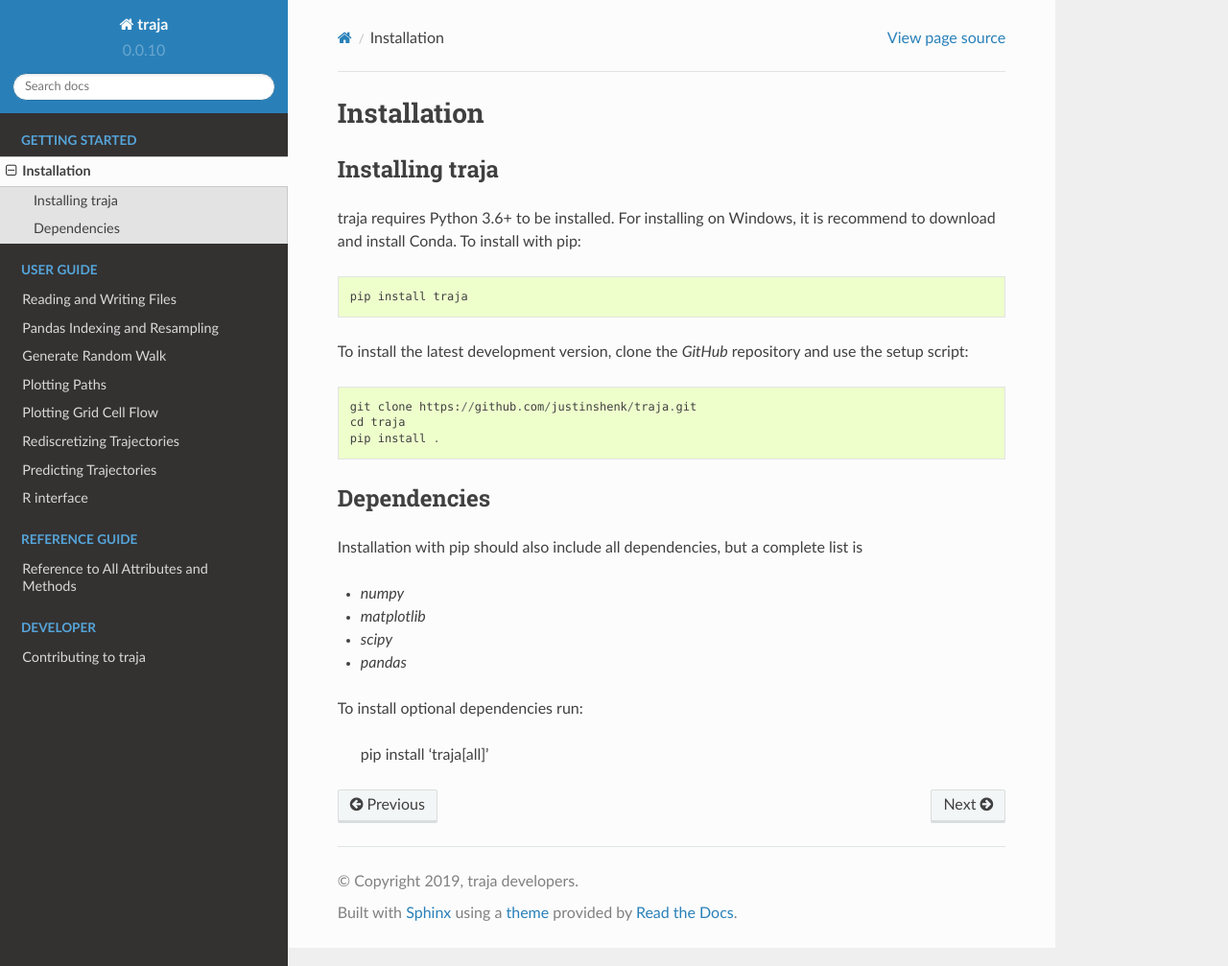
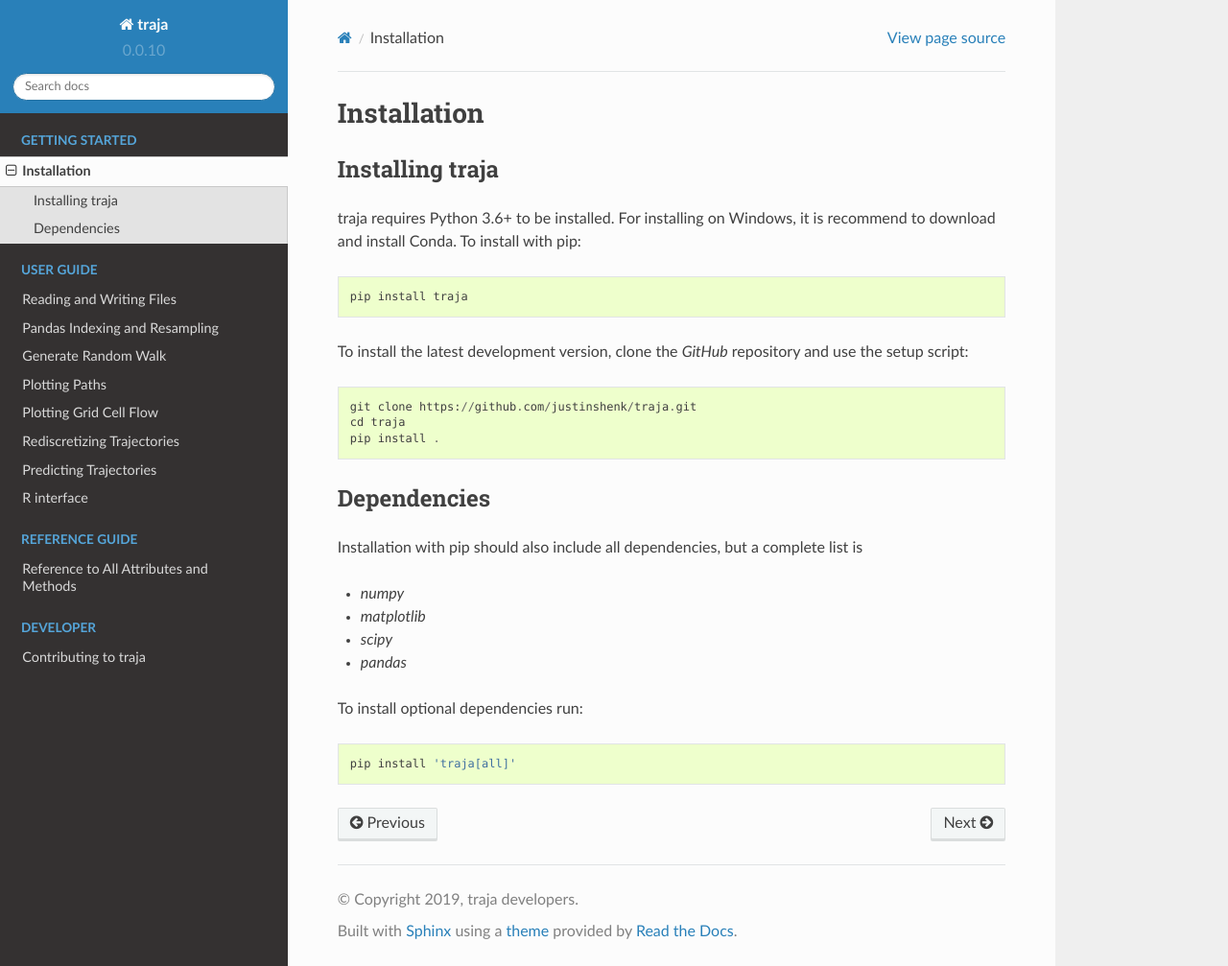
Before and after one commit to traja-team/traja, a Sphinx documentation site: the page built from docs/source/install.rst, in a window 1280 px wide and 1007 px high. Shown: the whole window at 96% size. Built offline with Sphinx 7.4.7 and the Read the Docs theme 2.0.0, drawn with Linux system fonts in a browser that asks for light colours; pages that are not in the unit, such as notebooks, are missing from menus.

```diff
--- a/docs/source/install.rst
+++ b/docs/source/install.rst
@@ -25,7 +25,7 @@
 - `scipy`
 - `pandas`
 
-To install optional dependencies run:
+To install optional dependencies run::
 
   pip install 'traja[all]'
 
```
